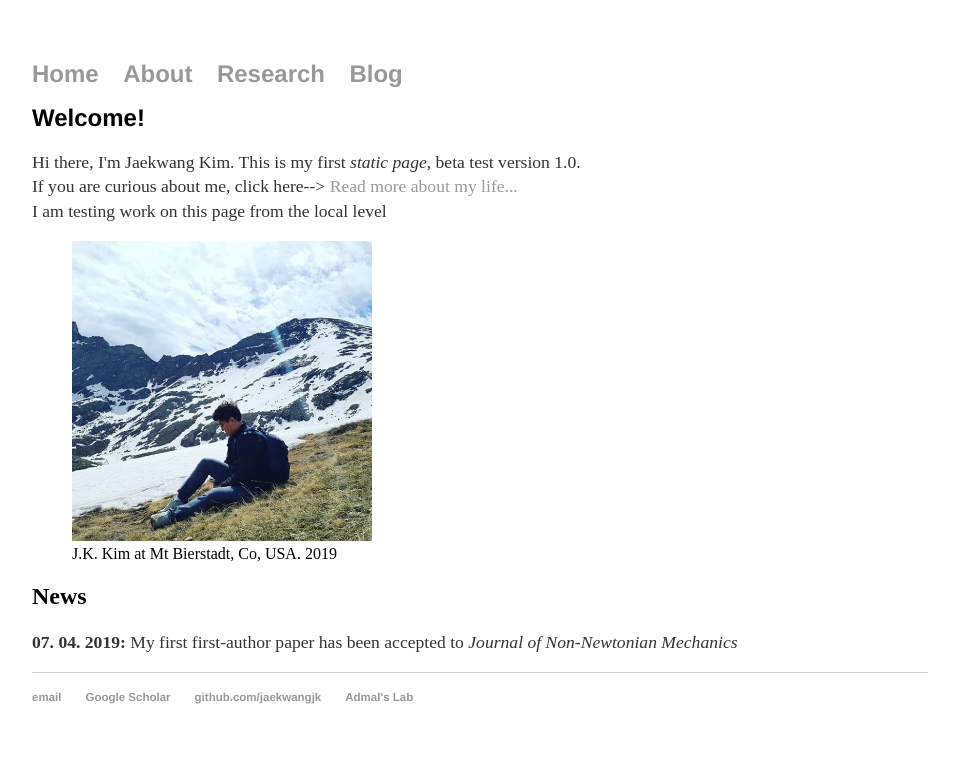
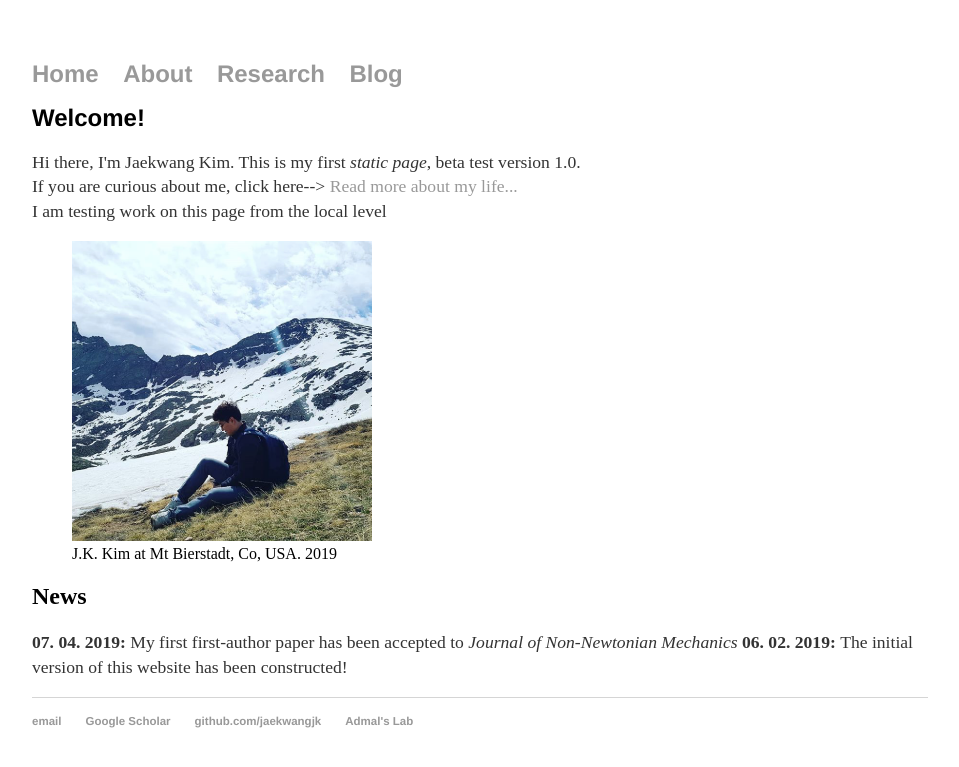
Before and after one commit to jaekwangjk/jaekwangjk.github.io, a Jekyll site: the page built from index.html, in a window 1280 px wide. Shown: the top 767 px of the page, without its empty margins (160-1119 px from the left). Built offline with Jekyll 4.4.1, drawn with Linux system fonts in a browser that asks for light colours.

Commit message:
Update index.html

```diff
--- a/index.html
+++ b/index.html
@@ -29,7 +29,7 @@ title: Jaekwang Kim
 <h2>News</h2>
 <p>
 	<strong> 07. 04. 2019: </strong> My first first-author paper has been accepted to <em>Journal of Non-Newtonian Mechanics</em>
-
+	<strong> 06. 02. 2019: </strong> The initial version of this website has been constructed!
 
 
 </p>
```
